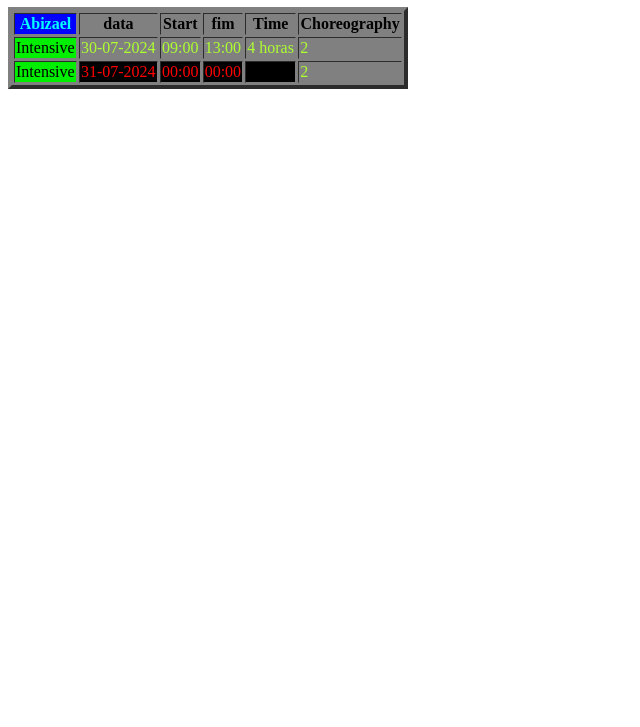
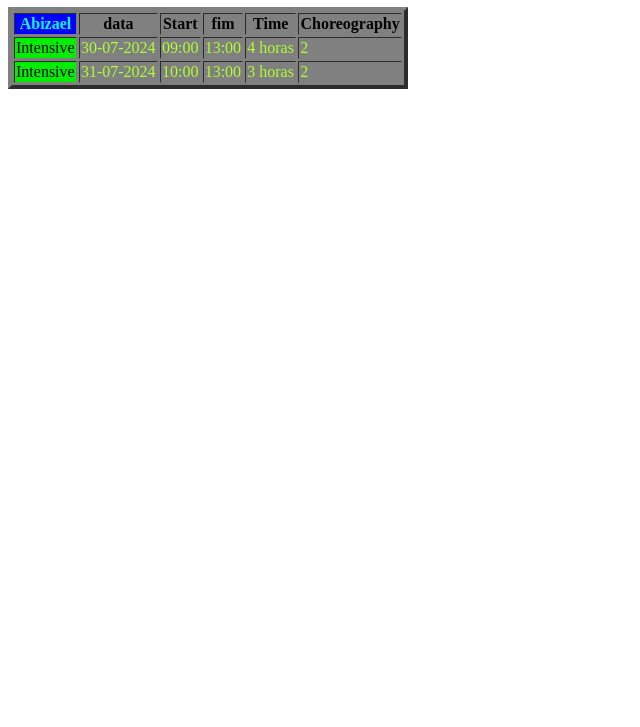
Before and after one commit to edskate/Abizael-30-07-2024, a plain HTML site: page index.html in a window 1280 px wide. Shown: the part 73-800 px from the top of the page, without its empty margins (0-640 px from the left). Drawn offline with Linux system fonts and the light colour scheme.

Commit message:
atualizado

```diff
--- a/index.html
+++ b/index.html
@@ -27,10 +27,10 @@
         </tr>
         <tr>
             <td bgcolor="gree">Intensive</td>
-            <td style="color: red;" bgcolor="black">31-07-2024</td>
-            <td style="color: red;" bgcolor="black">00:00</td>
-            <td style="color: red;" bgcolor="black">00:00</td>
-            <td style="color: red;" bgcolor="black"></td>
+            <td style="color: greenyellow;">31-07-2024</td>
+            <td style="color: greenyellow;">10:00</td>
+            <td style="color: greenyellow;">13:00</td>
+            <td style="color: greenyellow;">3 horas</td>
             <td style="color: greenyellow;">2</td>
         </tr>
     </table>
```
